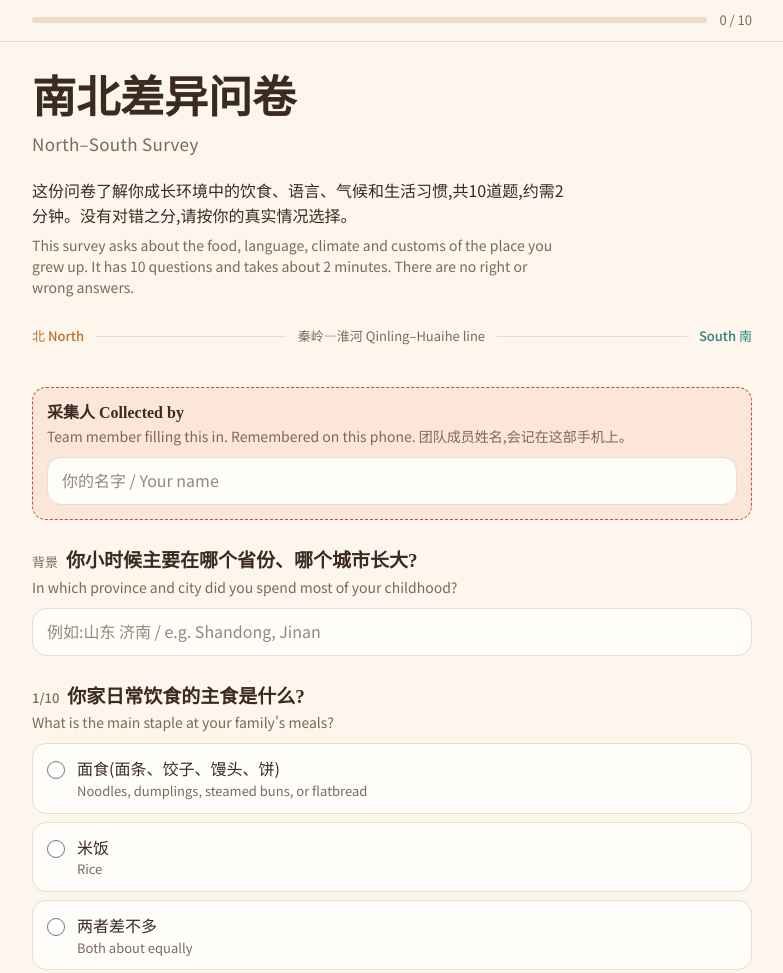
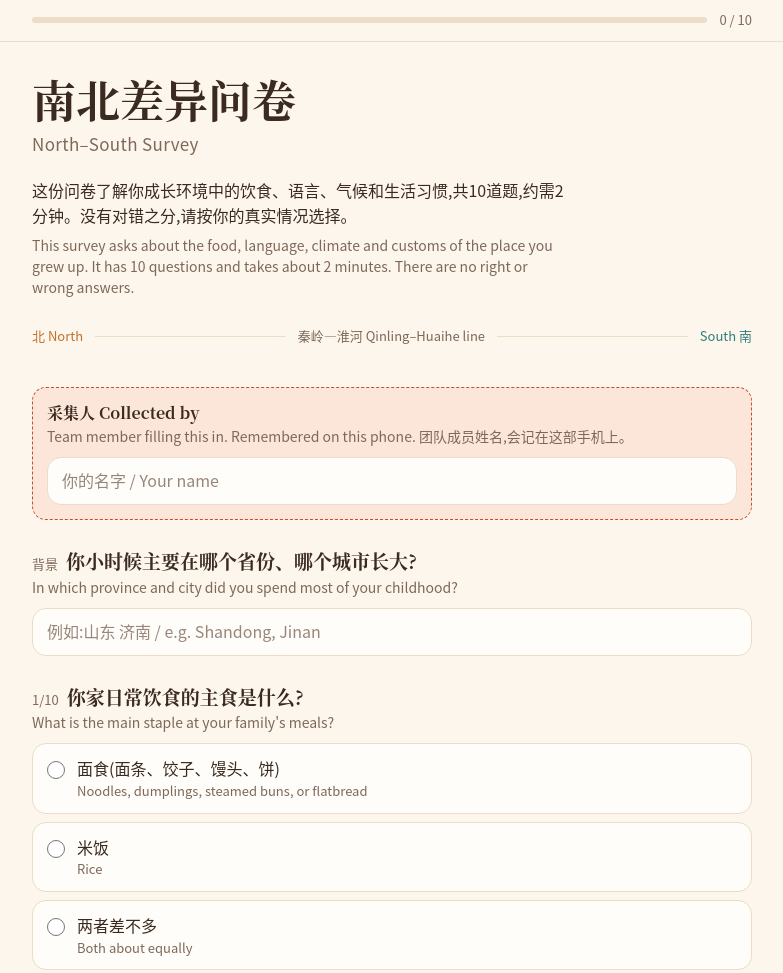
Before and after one commit to fahadalijjjj/north-south-survey, a plain HTML site: page index.html in a window 1280 px wide. Shown: the top 973 px of the page, without its empty margins (248-1031 px from the left). Drawn offline with Linux system fonts and the light colour scheme.

Commit message:
Remove Google Fonts; use system CJK font stacks (blocked in China)
Co-Authored-By: Claude Sonnet 5.5 <noreply@anthropic.com>

```diff
--- a/index.html
+++ b/index.html
@@ -4,9 +4,6 @@
 <meta charset="utf-8">
 <meta name="viewport" content="width=device-width,initial-scale=1,viewport-fit=cover">
 <title>南北差异问卷 North–South Survey</title>
-<link rel="preconnect" href="https://fonts.googleapis.com">
-<link rel="preconnect" href="https://fonts.gstatic.com" crossorigin>
-<link rel="stylesheet" href="https://fonts.googleapis.com/css2?family=Noto+Serif+SC:wght@600;700&family=Noto+Sans+SC:wght@400;500;700&display=swap">
 <style>
 :root {
   --bg: #fdf6ec; --surface: #fffdf9; --fg: #3b2a20; --muted: #7d6859; --line: #ecdcc8;
@@ -14,8 +11,8 @@
   --north: #c2702a; --south: #2f7f78;
   --bad: #b3392f; --good: #3f7d4f;
   --radius: 14px;
-  --font-display: "Noto Serif SC", "Songti SC", "STSong", "SimSun", serif;
-  --font-body: "Noto Sans SC", "PingFang SC", "Microsoft YaHei", "Hiragino Sans GB", system-ui, sans-serif;
+  --font-display: "Songti SC", "STSong", "Noto Serif CJK SC", "SimSun", serif;
+  --font-body: "PingFang SC", "Microsoft YaHei", "Hiragino Sans GB", "Noto Sans CJK SC", system-ui, sans-serif;
   color-scheme: light;
 }
 * { box-sizing: border-box; }
```
